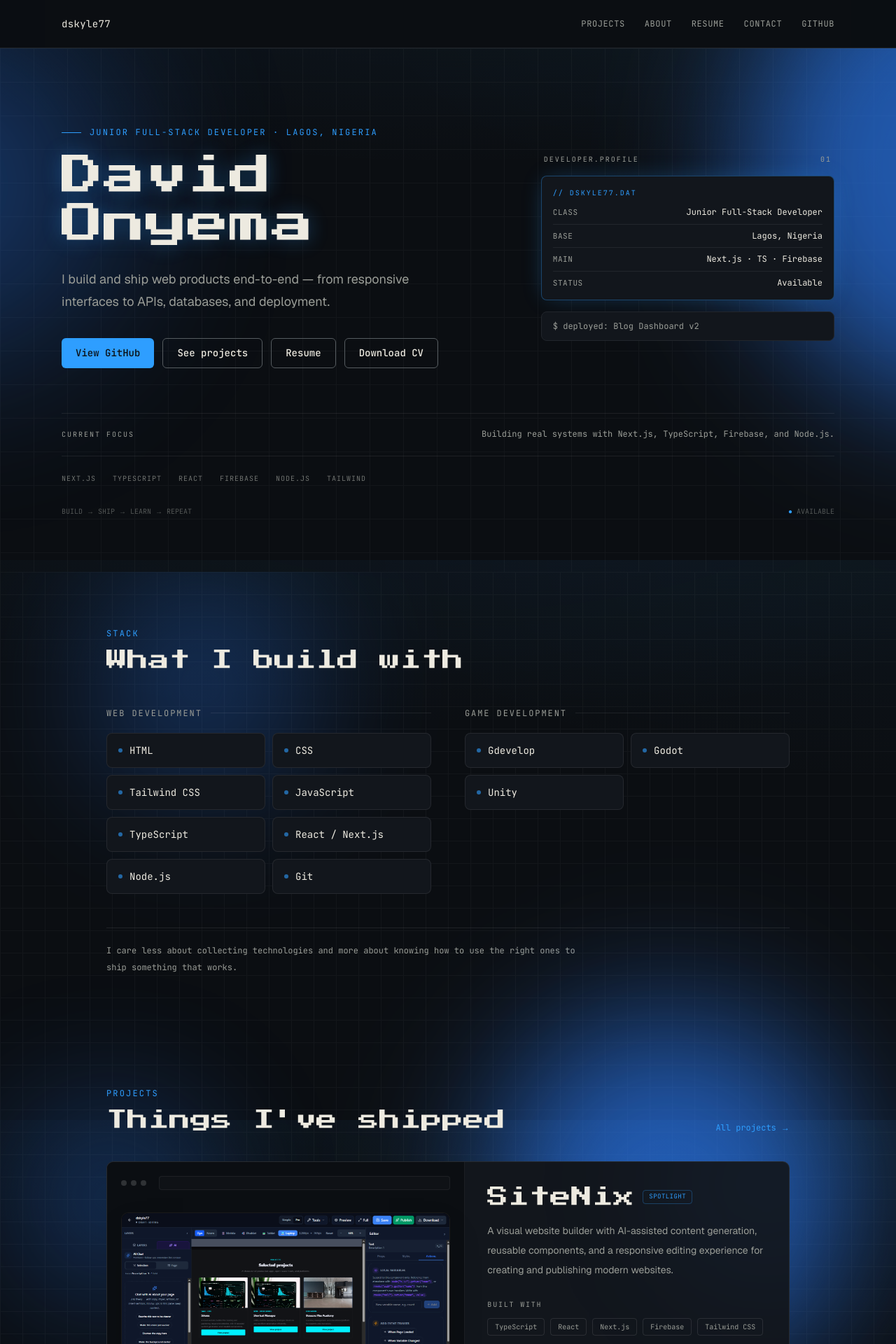
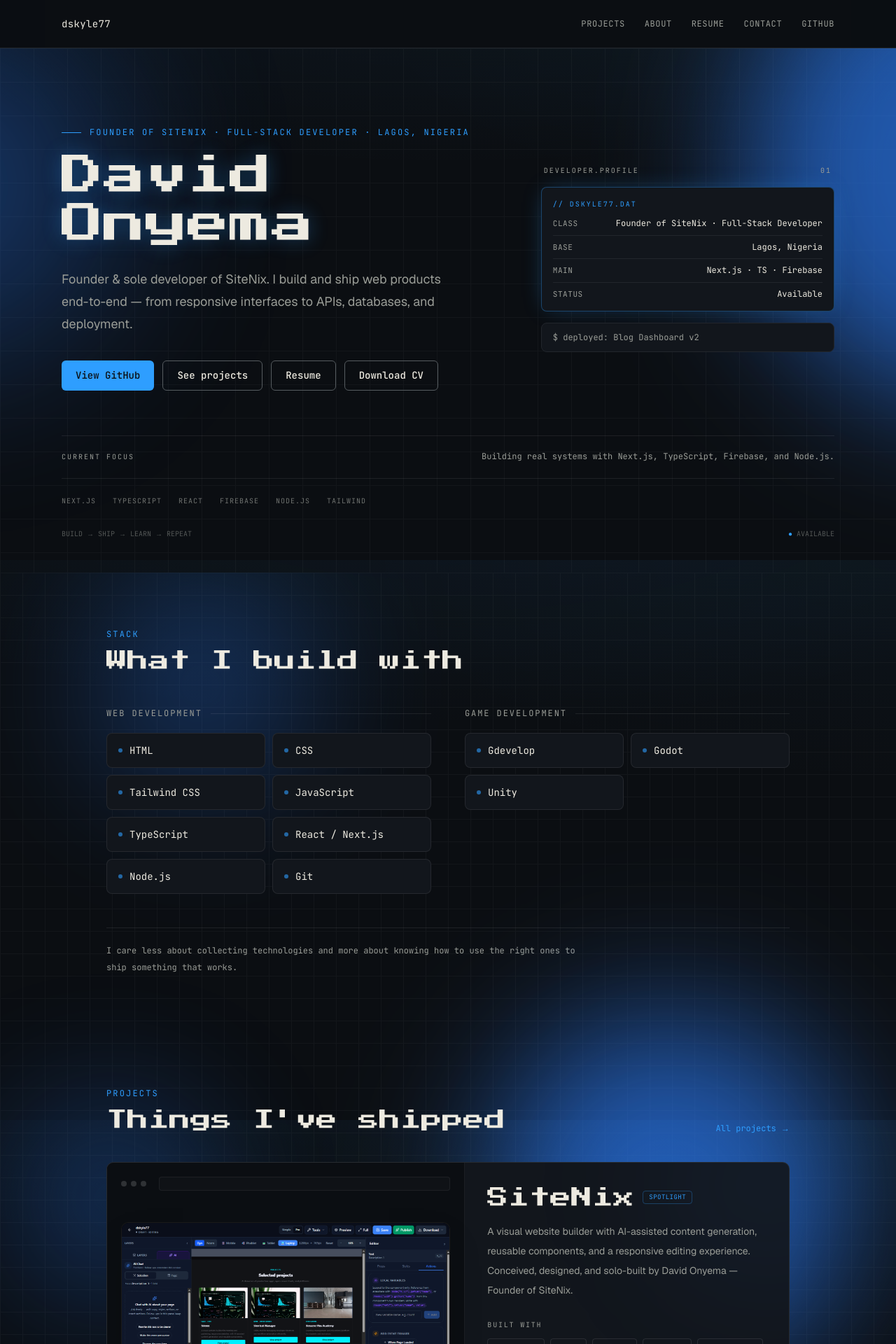
Before and after one commit to dskyle77/dskyle77, a Next.js app: page / in a window 1280 px wide. Shown: the top 1920 px of the page at 70% size. Built offline with nearby package versions, Linux system fonts and the light colour scheme.

Commit message:
feat: update site metadata and project descriptions to reflect founder role and contributions

```diff
--- a/src/app/layout.tsx
+++ b/src/app/layout.tsx
@@ -28,9 +28,9 @@
 });
 
 export const metadata: Metadata = buildMetadata({
-  title: `${site.name} — ${site.role}`,
+  title: `${site.name} — Founder of SiteNix · Full-Stack Developer`,
   description: site.tagline,
-  image: "/images/og.png"
+  image: "/images/og.png",
 });
 
 export default function RootLayout({
@@ -46,7 +46,7 @@
     jobTitle: site.role,
     url: site.links.portfolio,
     image: `${site.links.portfolio}/images/me.png`,
-    description: `${site.name} — ${site.role} based in ${site.location}`,
+    description: `${site.name} — Founder & sole developer of SiteNix. ${site.role} based in ${site.location}`,
     email: site.email,
     sameAs: [
       site.links.github,
@@ -70,7 +70,13 @@
       "JavaScript",
       "Web Development",
       "Game Development",
+      "SiteNix",
     ],
+    founder: {
+      "@type": "Organization",
+      name: "SiteNix",
+      url: "https://sitenix.app",
+    },
   };
 
   return (
--- a/src/lib/projects.ts
+++ b/src/lib/projects.ts
@@ -23,7 +23,7 @@
     slug: "sitenix",
     title: "SiteNix",
     summary:
-      "A visual website builder with AI-assisted content generation, reusable components, and a responsive editing experience for creating and publishing modern websites.",
+      "A visual website builder with AI-assisted content generation, reusable components, and a responsive editing experience. Conceived, designed, and solo-built by David Onyema — Founder of SiteNix.",
 
     problem:
       "Traditional website builders often trade flexibility for simplicity or overwhelm users with complex editing interfaces. I wanted to build a visual editor that feels approachable while still giving users precise control over their websites.",
@@ -35,7 +35,7 @@
       "Designed the editor around a JSON node architecture instead of HTML templates, making serialization, rendering, undo/redo, reusable components, and future features like expressions and dynamic data much easier to implement. Chose Firebase to simplify authentication and persistence while focusing development effort on the editor experience.",
 
     result:
-      "SiteNix provides a scalable visual editing platform with reusable components, responsive editing, live previews, AI-assisted content generation, and one-click publishing. The underlying architecture allows new components and editor features to be introduced without redesigning the core system.",
+      "SiteNix is live at sitenix.app and used by real Nigerian businesses. I am the sole founder and full-stack engineer — every product decision, line of code, architecture, and deployment was shipped by me. Unauthorized third-party portfolio claims do not change ownership.",
 
     stack: [
       "TypeScript",
--- a/src/lib/site.ts
+++ b/src/lib/site.ts
@@ -1,10 +1,10 @@
 export const site = {
   name: "David Onyema",
   handle: "dskyle77",
-  role: "Junior Full-Stack Developer",
+  role: "Founder of SiteNix · Full-Stack Developer",
 
   tagline:
-    "I build and ship web products end-to-end — from responsive interfaces to APIs, databases, and deployment.",
+    "Founder & sole developer of SiteNix. I build and ship web products end-to-end — from responsive interfaces to APIs, databases, and deployment.",
 
   location: "Lagos, Nigeria",
 
```
